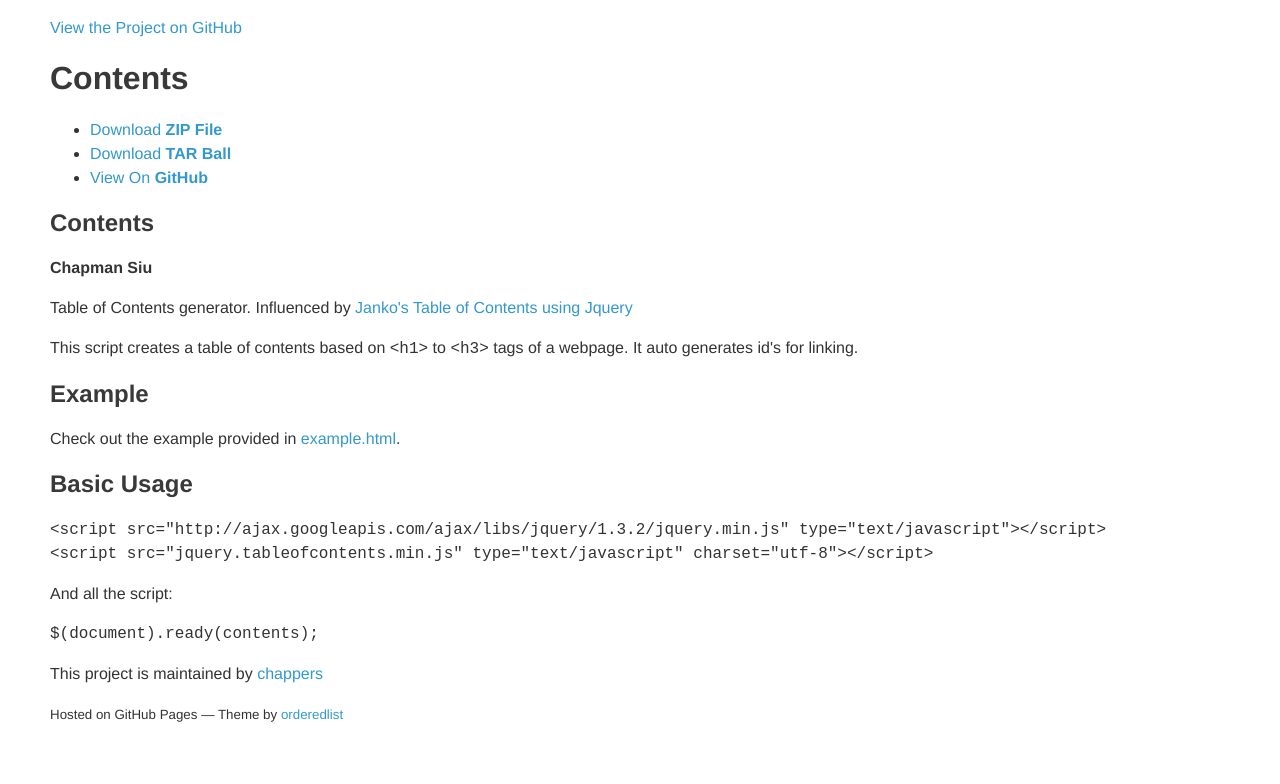
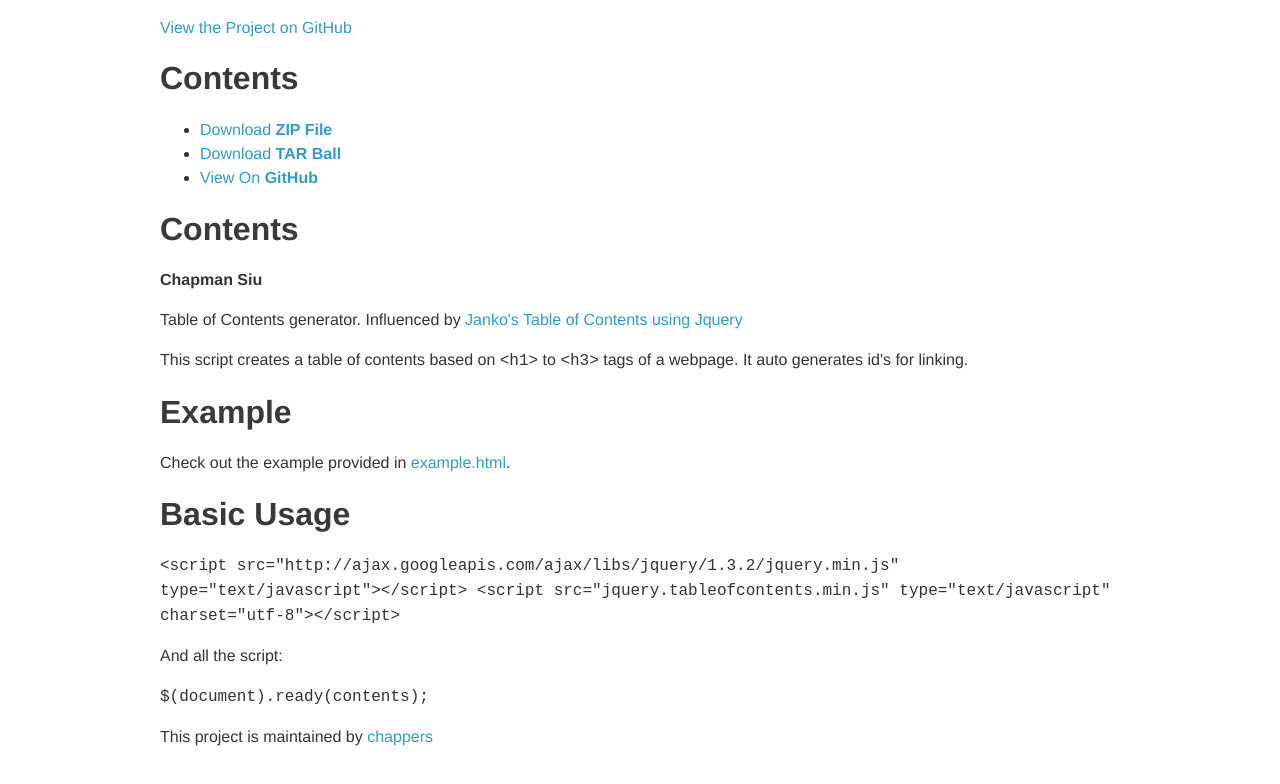
Before and after one commit to 8bit-pixies/Contents, a plain HTML site: page index.html in a window 1280 px wide. Drawn offline with Linux system fonts and the light colour scheme.

Commit message:
updated page layout

```diff
--- a/index.html
+++ b/index.html
@@ -1,21 +1,58 @@
-<!doctype html>
-<html>
+
+<!DOCTYPE html>
   <head>
-    <meta charset="utf-8">
-    <meta http-equiv="X-UA-Compatible" content="chrome=1">
-    <title>Contents</title>
 
-    <link rel="stylesheet" href="stylesheets/styles.css">
-    <meta name="viewport" content="width=device-width, initial-scale=1, user-scalable=no">
-    <!--[if lt IE 9]>
-    <script src="//html5shiv.googlecode.com/svn/trunk/html5.js"></script>
-    <![endif]-->
+<meta name="viewport" content="width=device-width, initial-scale=1">
+
+<style>
+	body {
+	font-family: "Helvetica Neue", Helvetica, Arial, sans-serif;
+	font-size: 16px;
+    line-height: 1.5em;
+    color: #333333;
+	}
+	#container { max-width: 960px; margin: 0 auto; }
+	#post {
+	  padding:8px 15px;
+	  background: #f8f8f8;
+	  border-radius:5px;
+	  border:1px solid #e5e5e5;
+	  overflow-x: auto;
+	}
+
+	@media screen and (min-width: 480px) {
+	}
+	@media screen and (min-width: 760px) {
+	body {margin-right:50px;margin-left:50px; }
+	}
+
+	a {
+	color:#39c;
+	font-weight:400;
+	text-decoration:none;
+	}
+
+	h1, h2 {
+	  color:#393939;
+	}
+
+	h3, h4, h5, h6 {
+	  color:#494949;
+	}
+
+	h1, h2, h3 {
+	  line-height:1.1;
+	}
+
+
+</style>
+
   </head>
+
   <body>
+    <div id="container">
 
-    <!-- HEADER -->
-    <div class="wrapper">
-        <header>
+
           <p class="view"><a href="https://github.com/chappers/Contents">View the Project on GitHub</a></p>
 
           <h1 id="project_title">Contents</h1>
@@ -26,10 +63,9 @@
 			  <li><a href="https://github.com/chappers/Contents/tarball/master">Download <strong>TAR Ball</strong></a></li>
 			  <li><a href="https://github.com/chappers/Contents">View On <strong>GitHub</strong></a></li>
 			</ul>
-        </header>
-    </div>
 
-<section>
+
+
         <h1>Contents</h1>
 
 <p><strong>Chapman Siu</strong></p>
@@ -44,20 +80,18 @@
 
 <h1>Basic Usage</h1>
 
-<pre><code>&lt;script src="http://ajax.googleapis.com/ajax/libs/jquery/1.3.2/jquery.min.js" type="text/javascript"&gt;&lt;/script&gt;
+<code>&lt;script src="http://ajax.googleapis.com/ajax/libs/jquery/1.3.2/jquery.min.js" type="text/javascript"&gt;&lt;/script&gt;
 &lt;script src="jquery.tableofcontents.min.js" type="text/javascript" charset="utf-8"&gt;&lt;/script&gt;
-</code></pre>
+</code>
 
 <p>And all the script:</p>
 
-<pre><code>$(document).ready(contents);
-</code></pre>
-</section>
+<code>$(document).ready(contents);
+</code>
 
-      <footer>
+      <div id ="footer">
         <p>This project is maintained by <a href="https://chappers.github.com/">chappers</a></p>
-        <p><small>Hosted on GitHub Pages &mdash; Theme by <a href="https://github.com/orderedlist">orderedlist</a></small></p>
-      </footer>
+      </div>
     </div>
     <script src="javascripts/scale.fix.js"></script>
 
```
